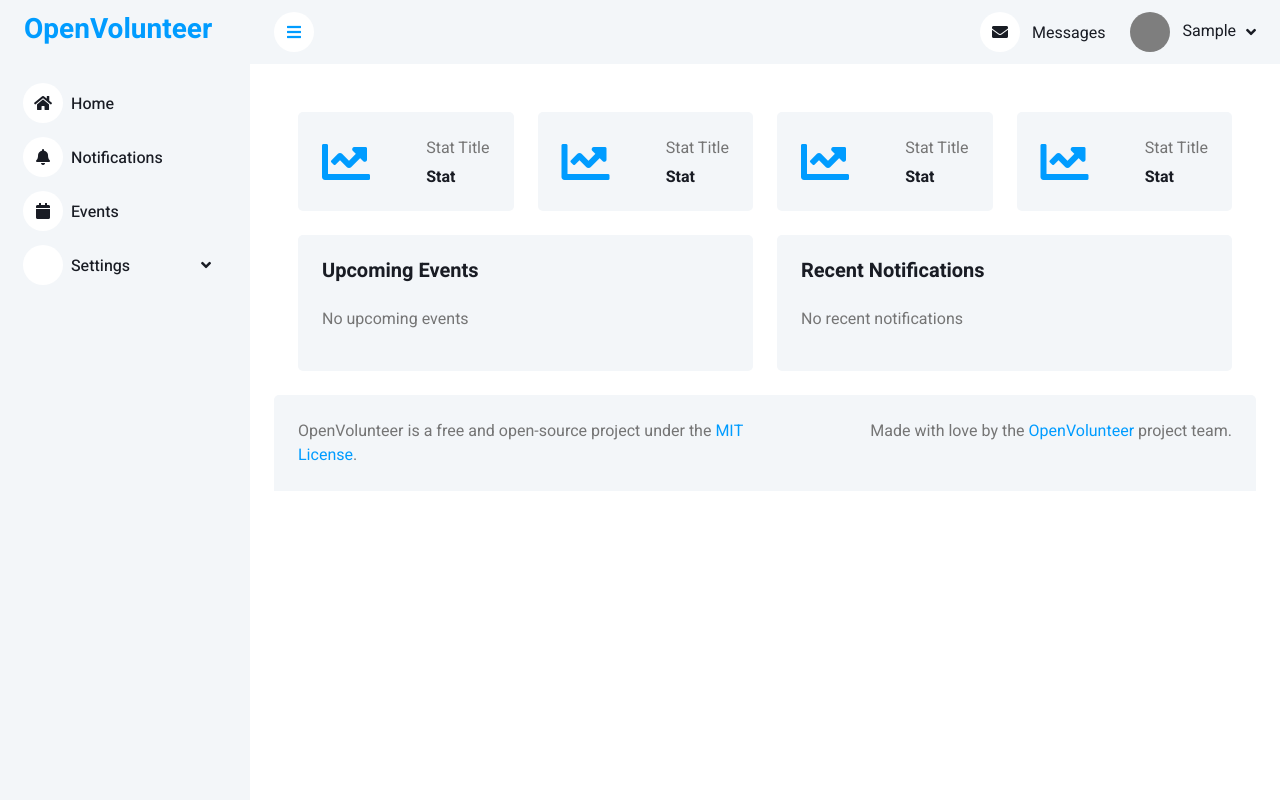
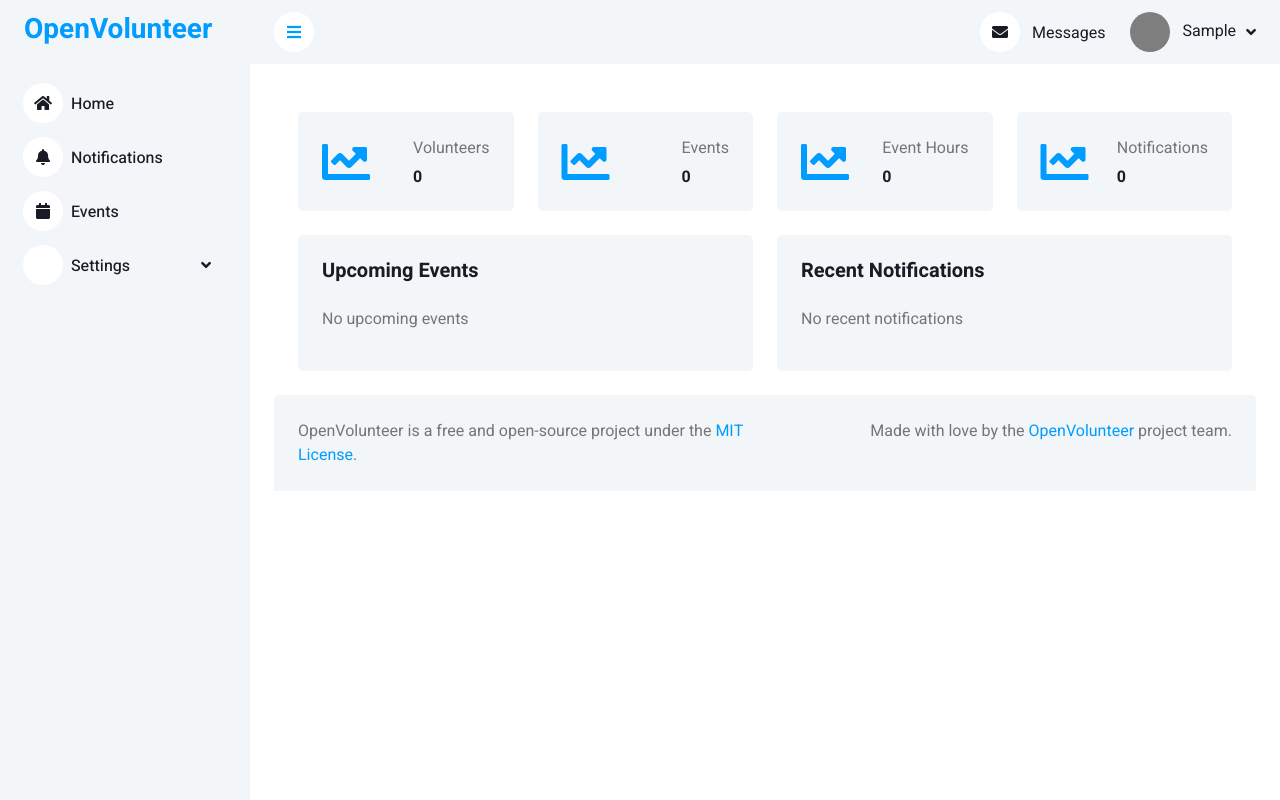
Before and after one commit to rodneygauna/openvolunteer, a Flask app: page / in a window 1280 px wide. Run offline with Flask 3, Linux system fonts and the light colour scheme; the visitor is signed in with stand-in values (Sample User, id 1); data comes from the database, SQL or seed files in the repository; data that the repository does not hold is empty; some libraries are stand-ins or nearby versions.

Commit message:
stats now showing

```diff
--- a/web/core/queries.py
+++ b/web/core/queries.py
@@ -3,7 +3,7 @@
 from datetime import datetime, timedelta
 from app import db
 from notifications.models import Notification
-from events.models import Event
+from events.models import Event, EventAttendee
 from users.models import User
 
 
@@ -51,3 +51,56 @@ def get_upcoming_events():
     )
 
     return five_upcoming_events
+
+
+# Query - Total count of active users
+def get_active_users_count():
+    """Get total count of active users"""
+
+    active_users_count = User.query.filter_by(status="active").count()
+
+    return active_users_count
+
+
+# Query - Total count of active events
+def get_active_events_count():
+    """Get total count of active events"""
+
+    active_events_count = Event.query.filter_by(event_status="open").count()
+
+    return active_events_count
+
+
+# Query - Total count of active notifications
+def get_active_notifications_count():
+    """Get total count of active notifications"""
+
+    active_notifications_count = Notification.query.filter_by(
+        status="active").count()
+
+    return active_notifications_count
+
+
+# Query - Total count of event hours
+def get_total_event_hours():
+    """Get total count of event hours"""
+
+    total_event_hours = (
+        db.session.query(Event.id,
+                         Event.start_date,
+                         Event.start_time,
+                         Event.end_date,
+                         Event.end_time
+                         )
+        .filter(Event.end_date <= datetime.now())
+        .all()
+    )
+
+    total_hours = 0
+    for event in total_event_hours:
+        start_datetime = datetime.combine(event.start_date, event.start_time)
+        end_datetime = datetime.combine(event.end_date, event.end_time)
+        duration = end_datetime - start_datetime
+        total_hours += duration.total_seconds() / 3600
+
+    return total_hours
--- a/web/core/views.py
+++ b/web/core/views.py
@@ -4,7 +4,11 @@
 from flask import render_template, Blueprint
 from .queries import (
     get_upcoming_events,
-    get_recent_notifications
+    get_recent_notifications,
+    get_active_users_count,
+    get_active_events_count,
+    get_active_notifications_count,
+    get_total_event_hours
 )
 
 
@@ -23,7 +27,17 @@ def index():
     # Recent Notifications
     recent_notifications = get_recent_notifications()
 
+    # Stat Counts
+    users_count = get_active_users_count()
+    events_count = get_active_events_count()
+    notifications_count = get_active_notifications_count()
+    event_hours_count = get_total_event_hours()
+
     return render_template('index.html',
                            title='OpenVoluteer - Home',
                            upcoming_events=upcoming_events,
-                           recent_notifications=recent_notifications)
+                           recent_notifications=recent_notifications,
+                           users_count=users_count,
+                           events_count=events_count,
+                           notifications_count=notifications_count,
+                           event_hours_count=event_hours_count)
--- a/web/templates/index.html
+++ b/web/templates/index.html
@@ -9,8 +9,8 @@ current_user.is_authenticated %}
       >
         <i class="fa fa-chart-line fa-3x text-primary"></i>
         <div class="ms-3">
-          <p class="mb-2">Stat Title</p>
-          <h6 class="mb-0">Stat</h6>
+          <p class="mb-2">Volunteers</p>
+          <h6 class="mb-0">{{ users_count }}</h6>
         </div>
       </div>
     </div>
@@ -20,8 +20,8 @@ current_user.is_authenticated %}
       >
         <i class="fa fa-chart-line fa-3x text-primary"></i>
         <div class="ms-3">
-          <p class="mb-2">Stat Title</p>
-          <h6 class="mb-0">Stat</h6>
+          <p class="mb-2">Events</p>
+          <h6 class="mb-0">{{ events_count }}</h6>
         </div>
       </div>
     </div>
@@ -31,8 +31,8 @@ current_user.is_authenticated %}
       >
         <i class="fa fa-chart-line fa-3x text-primary"></i>
         <div class="ms-3">
-          <p class="mb-2">Stat Title</p>
-          <h6 class="mb-0">Stat</h6>
+          <p class="mb-2">Event Hours</p>
+          <h6 class="mb-0">{{ event_hours_count }}</h6>
         </div>
       </div>
     </div>
@@ -42,8 +42,8 @@ current_user.is_authenticated %}
       >
         <i class="fa fa-chart-line fa-3x text-primary"></i>
         <div class="ms-3">
-          <p class="mb-2">Stat Title</p>
-          <h6 class="mb-0">Stat</h6>
+          <p class="mb-2">Notifications</p>
+          <h6 class="mb-0">{{ notifications_count }}</h6>
         </div>
       </div>
     </div>
```
